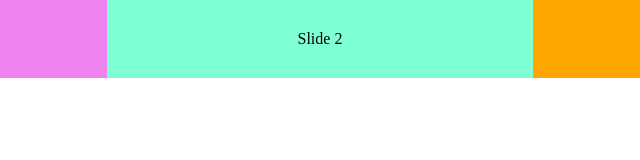
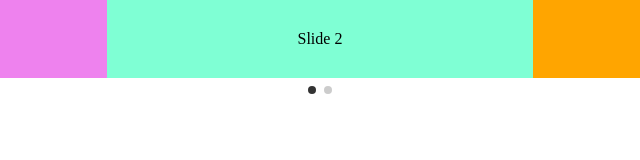
Before and after one commit to Zung752003/sidezy, a website: page index.html in a window 1280 px wide. Shown: the full height of the page, 320-960 px from the left. Drawn offline with Linux system fonts and the light colour scheme.

Commit message:
Add Nav component to Slidezy

```diff
--- a/src/slidezy.css
+++ b/src/slidezy.css
@@ -2,6 +2,10 @@
     position: relative;
     width: 100%;
     overflow: hidden;
+}
+
+.slidezy-content {
+    position: relative;
 }
 
 .slidezy-track {
@@ -30,3 +34,23 @@
 .slidezy-next{
     right: 10px;
 }
+
+.slidezy-nav {
+    display: flex;
+    align-items: center;
+    justify-content: center;
+    gap: 8px;
+    margin-top: 8px;
+}
+
+.slidezy-dot {
+    width: 8px;
+    height: 8px;
+    border-radius: 50%;
+    border: none;
+    background: #ccc;
+}
+
+.slidezy-dot.active {
+    background: #333;
+}
--- a/src/slidezy.js
+++ b/src/slidezy.js
@@ -9,6 +9,7 @@ function Slidezy(selector, options = {}) {
         items: 1,
         speed: 300,
         loop: true,
+        nav: true,
     }, options);
     this.slides = Array.from(this.container.children);
     this.currentIndex = this.opt.loop ? this.opt.items : 0;
@@ -20,8 +21,19 @@ function Slidezy(selector, options = {}) {
 Slidezy.prototype._init = function () {
     this.container.classList.add("slidezy-wrapper");
 
+    this._createContent();
     this._creatTrack();
-    this._createNavigation();
+    this._createControls();
+
+    if(this.opt.nav){
+        this._createNav();
+    }
+}
+
+Slidezy.prototype._createContent = function() {
+    this.content = document.createElement("div");
+    this.content.className = 'slidezy-content';
+    this.container.appendChild(this.content);
 }
 
 Slidezy.prototype._creatTrack = function () {
@@ -42,10 +54,10 @@ Slidezy.prototype._creatTrack = function () {
         this.track.append(slide);
     });
 
-    this.container.appendChild(this.track);
+    this.content.appendChild(this.track);
 }
 
-Slidezy.prototype._createNavigation = function () {
+Slidezy.prototype._createControls = function () {
     this.prevBtn = document.createElement("button");
     this.nextBtn = document.createElement("button");
 
@@ -55,10 +67,37 @@ Slidezy.prototype._createNavigation = function () {
     this.prevBtn.className = "slidezy-prev";
     this.nextBtn.className = "slidezy-next";
 
-    this.container.append(this.prevBtn, this.nextBtn);
+    this.content.append(this.prevBtn, this.nextBtn);
 
     this.prevBtn.onclick = () => this.moveSlide(-1);
     this.nextBtn.onclick = () => this.moveSlide(1);
+}
+
+Slidezy.prototype._createNav = function(){
+    this.navWrapper = document.createElement("div");
+    this.navWrapper.className = "slidezy-nav";
+
+    const slideCount = this.slides.length - (this.opt.loop ? this.opt.items * 2 : 0);
+
+    const pageCount = Math.ceil(slideCount / this.opt.items);
+
+    for(let i = 0; i < pageCount; i++){
+        const dot = document.createElement("button");
+        dot.className = "slidezy-dot";
+
+        if(i === 0) dot.classList.add('active');
+
+        dot.onclick = () => {
+            this.currentIndex = this.opt.loop ? i * this.opt.items + this.opt.items : i * this.opt.items;
+
+            this._updatePosition();
+
+        }
+
+        this.navWrapper.appendChild(dot)
+    }
+
+    this.container.appendChild(this.navWrapper);
 }
 
 Slidezy.prototype.moveSlide = function (step) {
@@ -73,18 +112,39 @@ Slidezy.prototype.moveSlide = function (step) {
         if (this.opt.loop) {
             if(this.currentIndex <= 0) {
                 this.currentIndex = maxIndex - this.opt.items;
+                this._updatePosition(true);
             } else if (this.currentIndex >= maxIndex) {
                 this.currentIndex = this.opt.items;
+                this._updatePosition(true);
             }
-            this._updatePosition(true);
         }
         this._isAnimating = false;
     }, this.opt.speed)
     this._updatePosition();
 }
 
+Slidezy.prototype._updateNav = function(){
+    let realIndex = this.currentIndex;
+
+    if(this.opt.loop){
+        const sliceCount = this.slides.length - this.opt.items * 2;
+        realIndex = (this.currentIndex - this.opt.items + sliceCount) % sliceCount;
+    }
+
+    const pageIndex = Math.floor(realIndex / this.opt.items);
+    const dots = Array.from(this.navWrapper.children);
+
+    dots.forEach((dot, index) => {
+        dot.classList.toggle("active", index === pageIndex);
+    })
+}
+
 Slidezy.prototype._updatePosition = function (instant = false) {
     this.track.style.transition = instant ? "none" : `transform ease ${this.opt.speed}ms`;
     this.offset = -(this.currentIndex * (100 / this.opt.items));
     this.track.style.transform = `translateX(${this.offset}%)`;
+
+    if(this.opt.nav && !instant){
+        this._updateNav();
+    }
 }
```
Also changed, not shown: slidezy.min.js.
